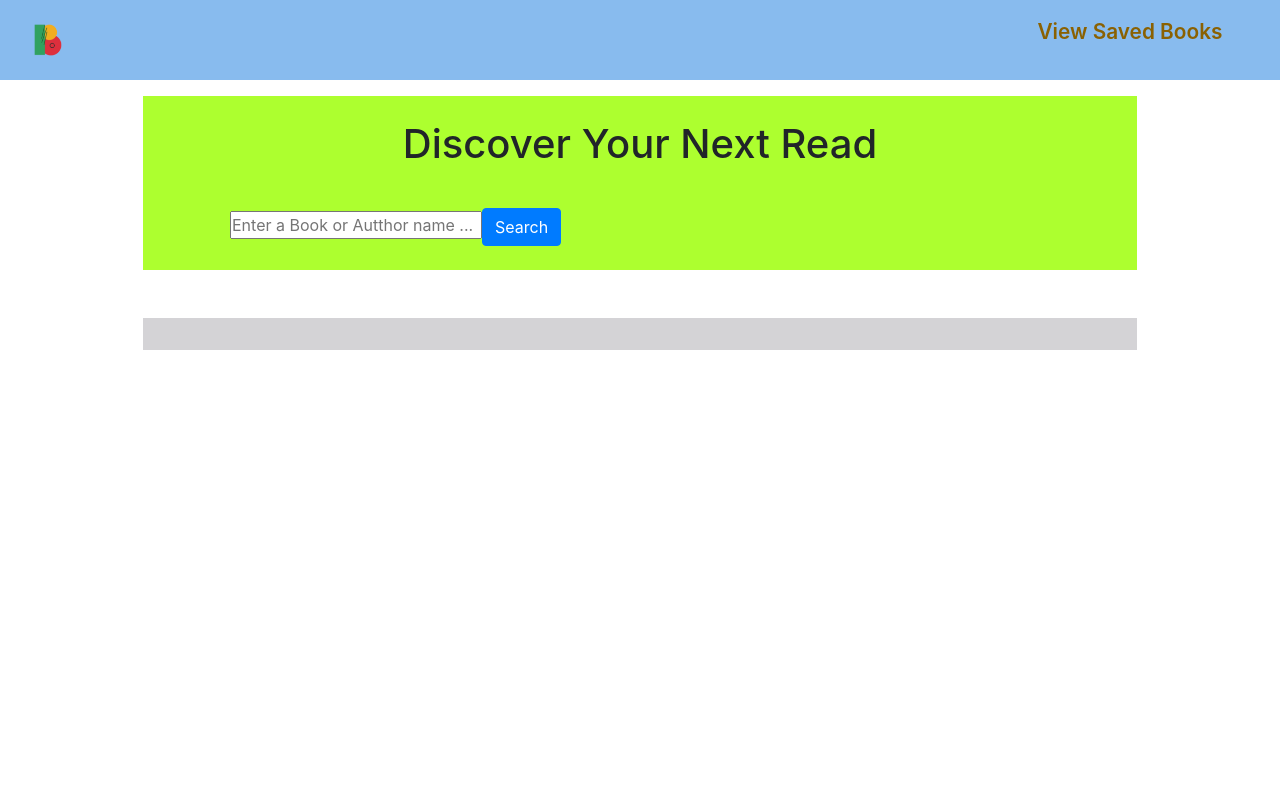
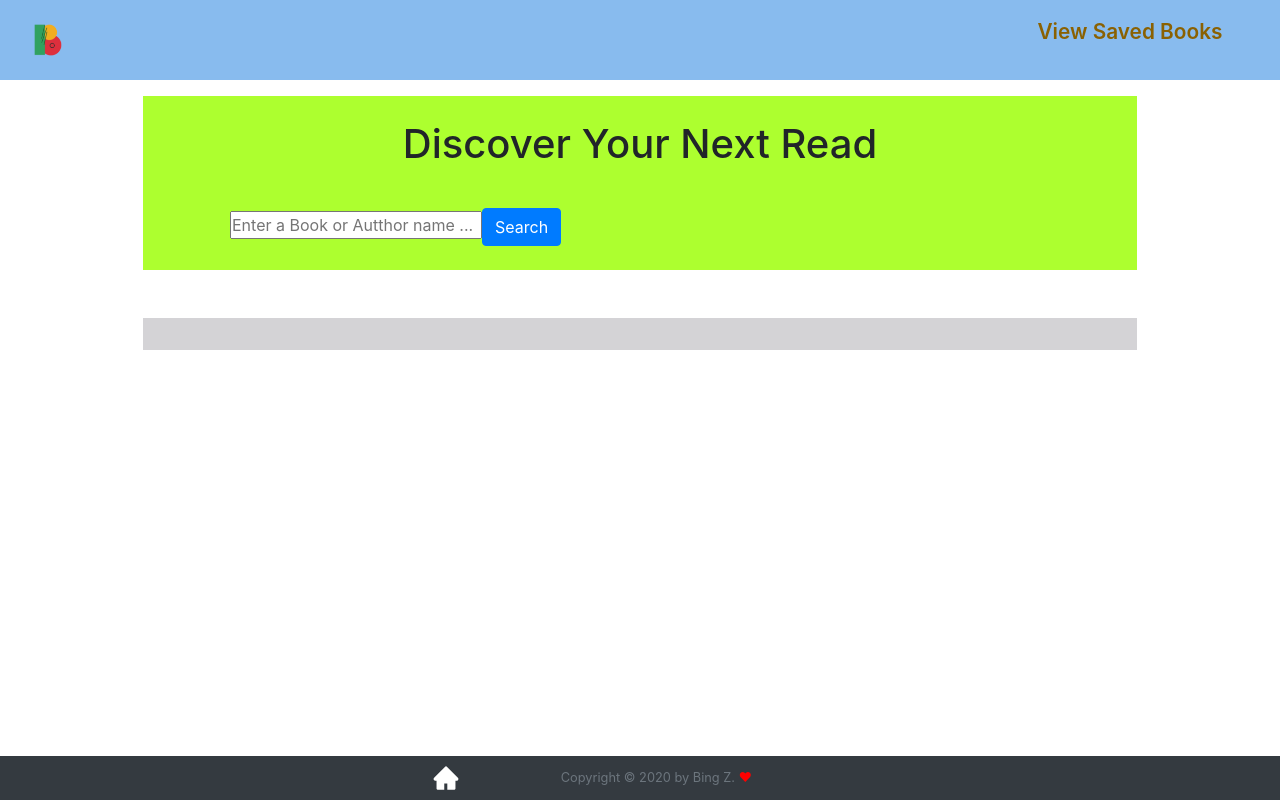
Before and after one commit to imbingz/MERN-Stack-Book-App, a React (Create React App) app in the folder client/: page / in a window 1280 px wide. Built offline with nearby package versions, Linux system fonts and the light colour scheme.

Commit message:
added toastify and footer in app.jsx

```diff
--- a/client/src/App.jsx
+++ b/client/src/App.jsx
@@ -3,10 +3,13 @@ import { BrowserRouter, Route, Switch } from 'react-router-dom';
 import Save from './pages/Save';
 import Search from './pages/Search';
 import Navbar from './components/Navbar';
-import GlobalProvider from './utils/GlobalContext'
+import Footer from './components/Footer';
+import GlobalProvider from './utils/GlobalContext';
 import 'bootstrap/dist/css/bootstrap.min.css';
+import { ToastContainer, Zoom } from 'react-toastify';
+import 'react-toastify/dist/ReactToastify.css';
 
-function App() {
+function App () {
 	return (
 		<BrowserRouter>
 			<GlobalProvider>
@@ -17,6 +20,8 @@ function App() {
 						<Route exact path='/save' component={Save} />
 					</Switch>
 				</div>
+				<ToastContainer transition={Zoom} autoClose={3000} />
+				<Footer />
 			</GlobalProvider>
 		</BrowserRouter>
 	);
```
Lines whose indentation alone changed are shown as unchanged.
